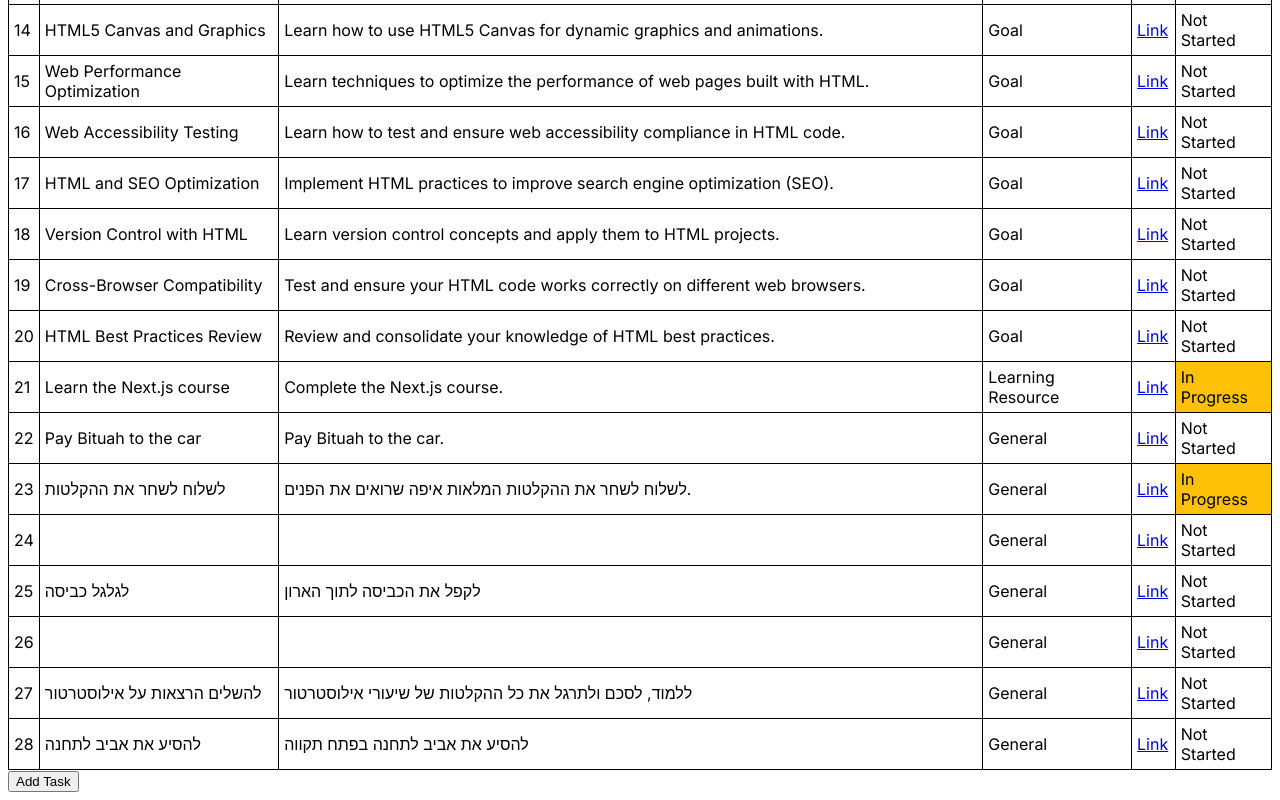
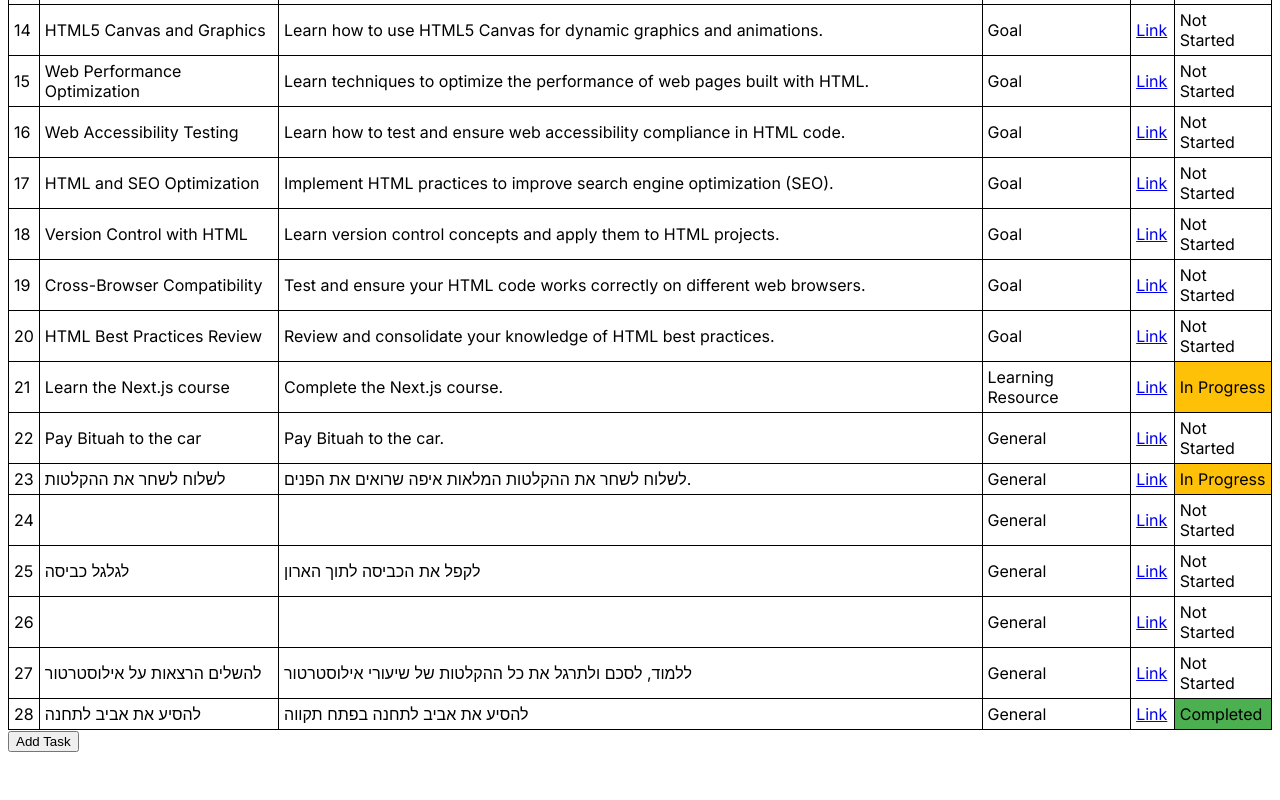
Before and after one commit to IradDoron/synczones-demo-project, a Next.js app: page /tasks-manager/tasks in a window 1280 px wide. Shown: the part 1035-1835 px from the top of the page. After the commit the page ends 1795 px from the top, so only its background shows below. Built offline with nearby package versions, Linux system fonts and the light colour scheme.

Commit message:
update task

```diff
--- a/src/data/mockDataTasks.ts
+++ b/src/data/mockDataTasks.ts
@@ -756,7 +756,7 @@ const mockDataTasks: Task[] = [
 		taskType: 'General',
 		description: 'להסיע את אביב לתחנה בפתח תקווה',
 		taskSteps: [],
-		status: 'Not Started',
+		status: 'Completed',
 		learningResourceId: 0,
 		relatedGoalsIds: [],
 		subTasksIds: [],
```
